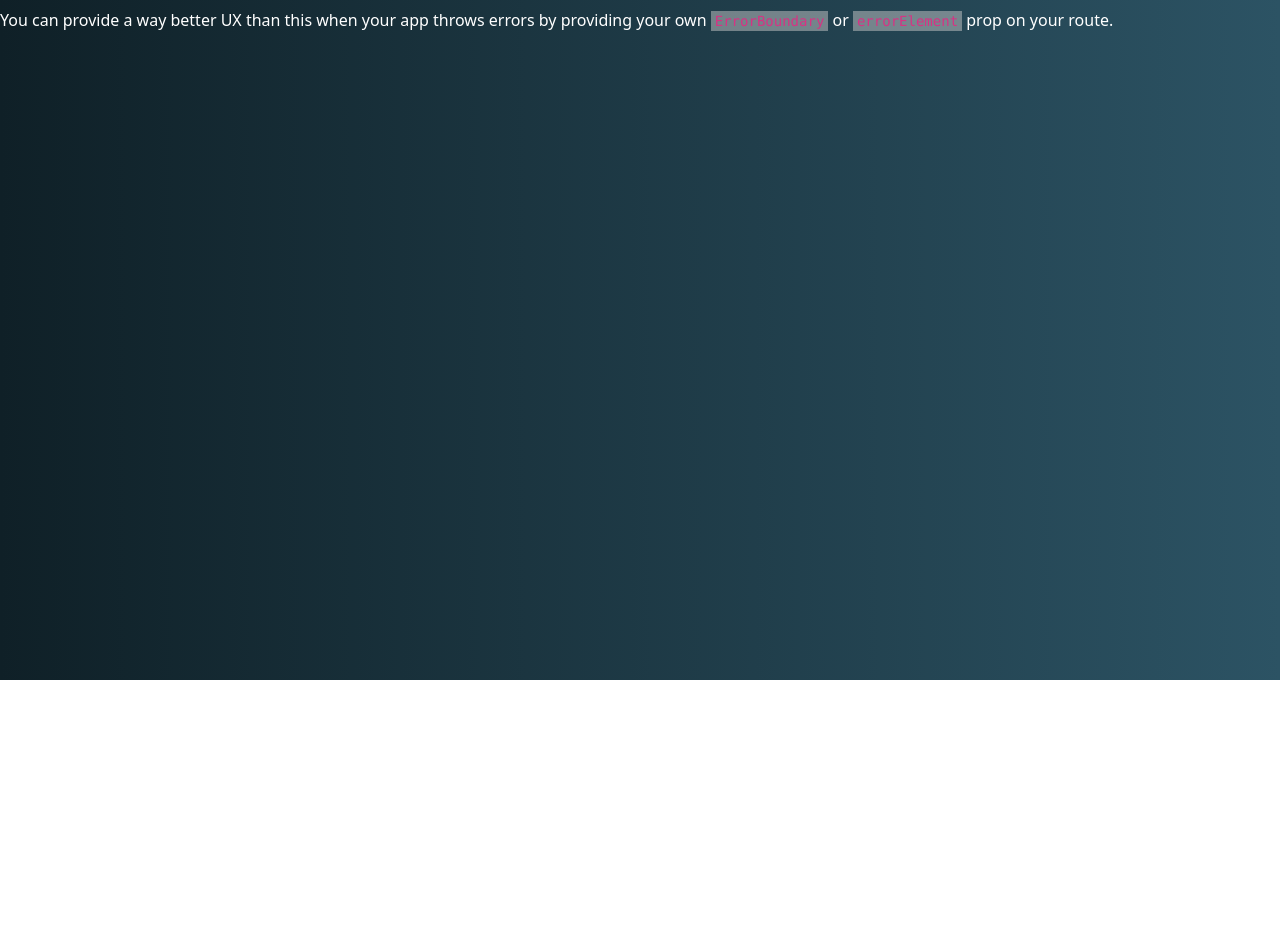
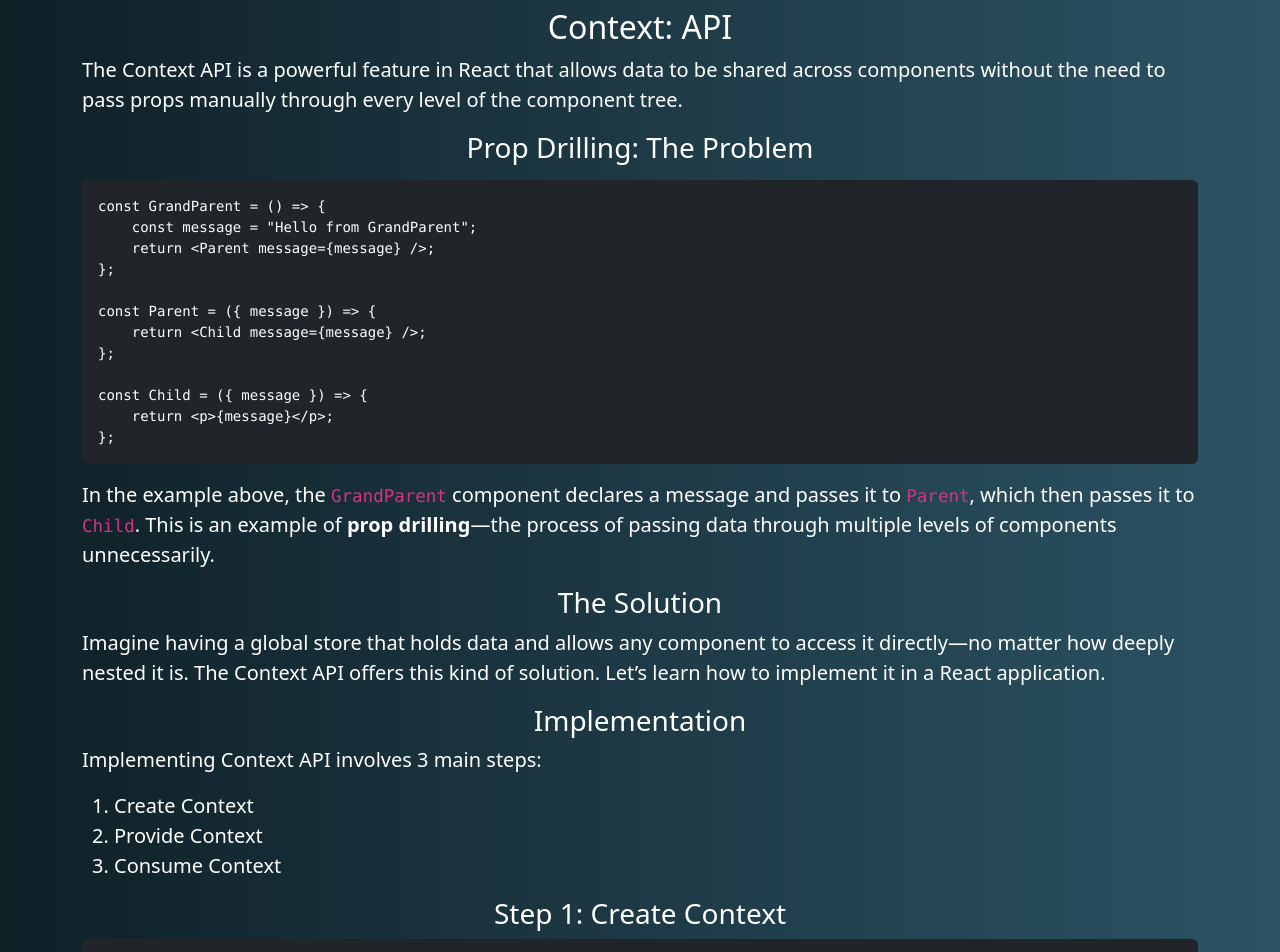
Before and after one commit to Karan-Bharti1/Karan-Bharti, a React (Vite) app: page /context in a window 1280 px wide. Before the commit this address had no page. Shown: the part 120-1072 px from the top of the page. Before the commit the page ends 800 px from the top, so only its background shows below. Built offline with nearby package versions, Linux system fonts and the light colour scheme.

Commit message:
feat:added blog to explain context api

```diff
--- a/src/App.css
+++ b/src/App.css
@@ -8,7 +8,7 @@
     font-size: 0.75rem; /* Medium screens */
 
 background: linear-gradient(to right,var(--primary--),var(--secondary--) );
-/* background-color: darkred; */
+
 color:#fff;
 
   }
--- /dev/null
+++ b/src/Blogs/ContextAPI.jsx
@@ -0,0 +1,175 @@
+import Header from "../components/header";
+import { useGSAP } from "@gsap/react";
+import { gsap } from "gsap/gsap-core";
+
+const ContextAPI = () => {
+    useGSAP(() => {
+        gsap.from("h3, h5", {
+            opacity: 0,
+            y: 20,
+            duration: 0.6,
+            stagger: 0.2,
+            ease: "power3.out",
+        });
+
+        gsap.from("p.fs-5, ol", {
+            opacity: 0,
+            y: 30,
+            duration: 0.8,
+            stagger: 0.2,
+            ease: "power3.out",
+        });
+
+        gsap.from("pre", {
+            opacity: 0,
+            scale: 0.9,
+            duration: 0.7,
+            ease: "back.out(1.7)",
+        });
+    });
+
+    return (
+        <>
+            <Header />
+            <hr />
+            <main className="container">
+                <h2 className="text-center">Context: API</h2>
+                <p className="fs-5">
+                    The Context API is a powerful feature in React that allows data to be shared across components without the need to pass props manually through every level of the component tree.
+                </p>
+
+                <h3 className="text-center my-3">Prop Drilling: The Problem</h3>
+                <pre className="bg-dark text-white p-3 rounded">
+                    <code>
+{`const GrandParent = () => {
+    const message = "Hello from GrandParent";
+    return <Parent message={message} />;
+};
+
+const Parent = ({ message }) => {
+    return <Child message={message} />;
+};
+
+const Child = ({ message }) => {
+    return <p>{message}</p>;
+};`}
+                    </code>
+                </pre>
+                <p className="fs-5">
+                    In the example above, the <code>GrandParent</code> component declares a message and passes it to <code>Parent</code>, which then passes it to <code>Child</code>. This is an example of <strong>prop drilling</strong>—the process of passing data through multiple levels of components unnecessarily.
+                </p>
+
+                <h3 className="text-center">The Solution</h3>
+                <p className="fs-5">
+                    Imagine having a global store that holds data and allows any component to access it directly—no matter how deeply nested it is. The Context API offers this kind of solution. Let’s learn how to implement it in a React application.
+                </p>
+
+                <h3 className="text-center">Implementation</h3>
+                <p className="fs-5">
+                    Implementing Context API involves 3 main steps:
+                </p>
+                <ol>
+                    <li className="fs-5">Create Context</li>
+                    <li className="fs-5">Provide Context</li>
+                    <li className="fs-5">Consume Context</li>
+                </ol>
+
+                <h3 className="text-center">Step 1: Create Context</h3>
+                <pre className="bg-dark text-white p-3 rounded">
+                    <code>
+{`import { createContext } from "react";
+const MessageContext = createContext();`}
+                    </code>
+                </pre>
+                <p className="fs-5">
+                    Think of context as a store for your state. Start by creating a new file for your context, then import <code>createContext</code> from React and initialize your context. In this example, we are storing a message, so we name our context <code>MessageContext</code>.
+                </p>
+
+     <h3 className="text-center">Step 2: Provide Context</h3>
+
+<p className="fs-5">
+    Once you have created a context, the next step is to <strong>provide</strong> it to  your app that needs access to the shared data. For this, we create a <code>Provider Component</code> that wraps other components and supplies the data.
+</p>
+
+<h5 className="mt-4"> MessageProvider Component</h5>
+
+<pre className="bg-dark text-white p-3 rounded">
+<code>{`// MessageProvider.js
+import { useState } from "react";
+import { MessageContext } from "./MessageContext";
+
+const MessageProvider = ({ children }) => {
+    const [messageData, setMessage] = useState("We love JavaScript");
+
+    const markAsRead = () => {
+        console.log("Message marked as read");
+    };
+
+    return (
+        <MessageContext.Provider value={{ messageData, markAsRead }}>
+            {children}
+        </MessageContext.Provider>
+    );
+};
+
+export default MessageProvider;`}</code>
+</pre>
+
+<p className="fs-5">
+    Here we create a reusable <code>MessageProvider</code> component that wraps any child components which need access to context.We might pass both state variables,state and helper function in as <code>value</code> in return statement of the component.
+</p>
+
+<h5 className="mt-4"> Wrapping the App</h5>
+
+<p className="fs-5">
+    Now we need to wrap our main <code>App</code> component with <code>MessageProvider</code> so that the context is available across the application.
+</p>
+
+<pre className="bg-dark text-white p-3 rounded">
+<code>{`// main.jsx or index.js
+import React from "react";
+import ReactDOM from "react-dom/client";
+import App from "./App";
+import MessageProvider from "./MessageProvider";
+
+ReactDOM.createRoot(document.getElementById("root")).render(
+    <React.StrictMode>
+        <MessageProvider>
+            <App />
+        </MessageProvider>
+    </React.StrictMode>
+);`}</code>
+</pre>
+
+<p className="fs-5">
+    By wrapping the <code>&lt;App /&gt;</code> inside <code>&lt;MessageProvider /&gt;</code>, we make the shared state and methods accessible to all components inside the app. This eliminates the need for prop drilling.
+</p>
+
+
+                <h3 className="text-center">Step 3: Consume Context</h3>
+                <pre className="bg-dark text-white p-3 rounded">
+                    <code>
+{`import { useContext } from "react";
+import { MessageContext } from "./MessageContext";
+
+const Child = () => {
+    const { messageData, markAsRead } = useContext(MessageContext);
+
+    return <p>{messageData}</p>;
+};`}
+                    </code>
+                </pre>
+                <p className="fs-5">
+                    Finally, in any component that needs access to the context, use the <code>useContext</code> hook to consume the context. Now you can directly access the shared data or functions without prop drilling.
+                </p>
+
+                <h3 className="text-center">Conclusion</h3>
+                <p className="fs-5">
+                    The Context API is a simple yet powerful way to manage state globally in a React app. It helps in writing cleaner code and avoids unnecessary prop passing. However, for very complex applications with deeply interdependent state, you might still consider state management libraries like Redux.
+                </p>
+            </main>
+        </>
+    );
+};
+
+export default ContextAPI;
--- a/src/Blogs/PropDrill.jsx
+++ b/src/Blogs/PropDrill.jsx
@@ -1,6 +1,8 @@
 import Header from "../components/header";
 import { gsap } from "gsap";
 import { useGSAP } from "@gsap/react";
+import Footer from "../components/Footer";
+import { Link } from "react-router-dom";
 const PropDrill = () => {
       useGSAP(() => {
         gsap.from("h3, h5", {
@@ -85,10 +87,12 @@
 
                 <h3 className="text-center">Context API: A Solution to Prop Drilling</h3>
                 <p className="fs-5">Context API offers a solution to this problem by acting like a global store for data. Instead of passing props through every level, you can use a Context Provider to share data at a higher level. Then, any component in the tree can access that data directly using useContext(), bypassing the need to pass props down manually. This approach simplifies code, improves scalability, and makes managing global data easier.</p>
+                <p className="fs-5">To know more about Context API <Link to={"/context"}>Click Here</Link></p>
+
                 <h3 className="text-center">State Management libraries like redux: A solution to prop drilling</h3>
                 <p className="fs-5">Redux solves prop drilling by providing a centralized store for managing global state. Instead of passing data through multiple components, you can directly connect any component to the store and access the required data. Redux uses actions to update the store and reducers to handle state changes. This approach eliminates the need for prop passing, making the app more maintainable and scalable.</p>
             </main>
-
+            <Footer/>
         </>
     );
 };
--- a/src/database/Bloglist.js
+++ b/src/database/Bloglist.js
@@ -2,4 +2,8 @@
     title:"Prop Drilling",
     description:"Prop drilling is a concept in React where you pass data as props from a parent component to deeply nested child components,even if some of intermediate components don't need the data themselves.",
     path:"/props-drilling"
+},{
+    title:"Context: API",
+    description:"The Context API is a powerful feature in React that provides a way to share data between components without having to pass props manually through every level of the component tree. ",
+    path:"/context"
 }]
--- a/src/main.jsx
+++ b/src/main.jsx
@@ -6,6 +6,7 @@
 import Projects from './pages/Projects.jsx'
 import Blogs from './pages/Blogs.jsx'
 import PropDrill from './Blogs/PropDrill.jsx'
+import ContextAPI from './Blogs/ContextAPI.jsx'
 const router=createBrowserRouter([
   {
       path: '/',
@@ -19,6 +20,9 @@
   },{
     path:"/props-drilling",
     element:<PropDrill/>
+  },{
+      path:"/context",
+      element:<ContextAPI/>
   }
 ])
 createRoot(document.getElementById('root')).render(
```
